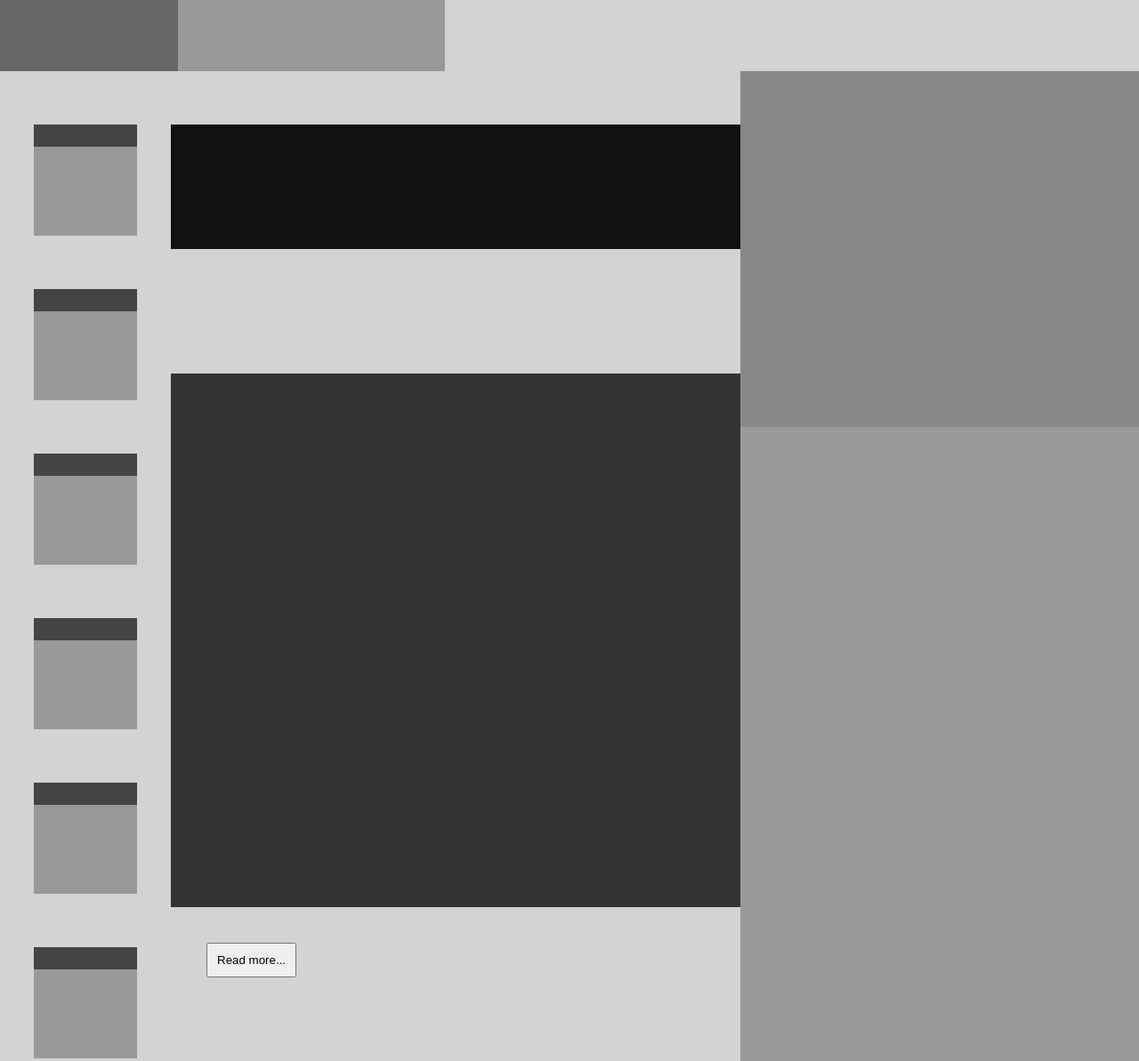
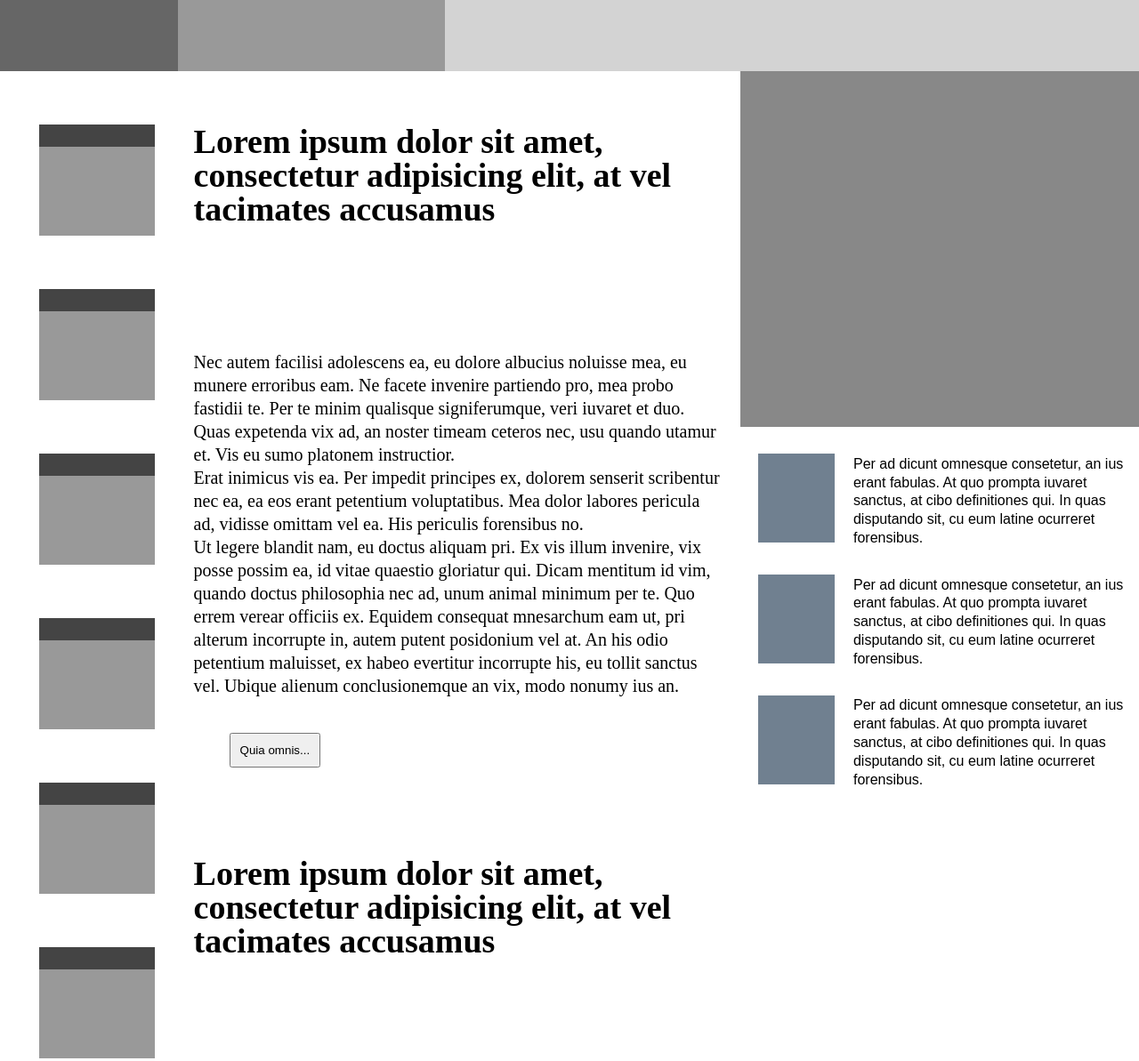
Before and after one commit to andrewr224/design_teardown, a plain HTML site: page index.html in a window 1280 px wide. Shown: the top 1193 px of the page at 89% size. Drawn offline with Linux system fonts and the light colour scheme.

Commit message:
Add some typography styles, final commit

```diff
--- a/assets/styles/main.css
+++ b/assets/styles/main.css
@@ -58,24 +58,10 @@ table {
 /*
 	===============================
 
-		Custom Styles
-
-	===============================
-*/
-
-.page {
-	background-color: LightGray;
-	width: 100%;
-}
-
-/*
-	===============================
-
 		Grid
 
 	===============================
 */
-
 
 .content:after {
 	content: "";
@@ -84,12 +70,13 @@ table {
 
 .category {
 	float: left;
-	width: 15%;
+	width: 17%;
 }
 
 section {
 	float: left;
-	width: 50%;
+	width: 48%;
+	padding-right: 20px;
 }
 
 
@@ -106,6 +93,8 @@ section {
 	===============================
 */
 
+@import url('https://fonts.googleapis.com/css?family=Cardo:400,700');
+
 /*
 	===============================
 
@@ -115,6 +104,7 @@ section {
 */
 
 header {
+	background-color: LightGray;
 	height: 80px;
 	width: 100%;
 }
@@ -158,12 +148,25 @@ nav a {
 	width: 100%;
 }
 
-.ads {
-	background-color: #999;
-	height: 800px;
-	width: 100%;
+.img {
+	background-color: SlateGrey;
+	display: inline-block;
+	height: 100px;
+	margin-right: 5%;
+	width: 20%;
 }
 
+.ad-text {
+	display: inline-block;
+	font-weight: 300;
+	font-family: Arial, sans-serif;
+	line-height: 1.3;
+	width: 75%;
+}
+
+.ad-block {
+	padding: 30px 0 0 20px;
+}
 
 /*
 	===============================
@@ -174,24 +177,23 @@ nav a {
 */
 
 article {
-
+	font-family: 'Cardo', serif;
 }
 
-.h1,
+h1 {
+	margin-top: 60px;
+	font-weight: 900;
+	font-size: 38px;
+}
+
 .h3 {
 	height: 140px;
 	width: 100%;
 }
 
-.h1 {
-	background-color: #111;
-	margin-top: 60px;
-}
-
 .text {
-	background-color: #333;
-	height: 600px;
-	width: 100%;
+	font-size: 20px;
+	line-height: 1.3;
 }
 
 article button {
@@ -208,6 +210,7 @@ article button {
 */
 
 footer {
+	background-color: LightGray;
 	height: 140px;
 	width: 100%;
 }
--- a/index.html
+++ b/index.html
@@ -51,36 +51,44 @@
 			<section>
 
 				<article>
-					<div class="h1">
-
-					</div>
+					<h1>
+						Lorem ipsum dolor sit amet, consectetur adipisicing elit, at vel tacimates accusamus
+					</h1>
 
 					<div class="h3">
 
 					</div>
 
 					<div class="text">
-
+						Nec autem facilisi adolescens ea, eu dolore albucius noluisse mea, eu munere erroribus eam. Ne facete invenire partiendo pro, mea probo fastidii te. Per te minim qualisque signiferumque, veri iuvaret et duo. Quas expetenda vix ad, an noster timeam ceteros nec, usu quando utamur et. Vis eu sumo platonem instructior.
+						<br>
+						Erat inimicus vis ea. Per impedit principes ex, dolorem senserit scribentur nec ea, ea eos erant petentium voluptatibus. Mea dolor labores pericula ad, vidisse omittam vel ea. His periculis forensibus no.
+						<br>
+						Ut legere blandit nam, eu doctus aliquam pri. Ex vis illum invenire, vix posse possim ea, id vitae quaestio gloriatur qui. Dicam mentitum id vim, quando doctus philosophia nec ad, unum animal minimum per te. Quo errem verear officiis ex. Equidem consequat mnesarchum eam ut, pri alterum incorrupte in, autem putent posidonium vel at. An his odio petentium maluisset, ex habeo evertitur incorrupte his, eu tollit sanctus vel. Ubique alienum conclusionemque an vix, modo nonumy ius an.
 					</div>
 
-					<button>Read more...</button>
+					<button>Quia omnis...</button>
 
 				</article>
 
 				<article>
-					<div class="h1">
-
-					</div>
+					<h1>
+						Lorem ipsum dolor sit amet, consectetur adipisicing elit, at vel tacimates accusamus
+					</h1>
 
 					<div class="h3">
 
 					</div>
 
 					<div class="text">
-
+						Nec autem facilisi adolescens ea, eu dolore albucius noluisse mea, eu munere erroribus eam. Ne facete invenire partiendo pro, mea probo fastidii te. Per te minim qualisque signiferumque, veri iuvaret et duo. Quas expetenda vix ad, an noster timeam ceteros nec, usu quando utamur et. Vis eu sumo platonem instructior.
+						<br>
+						Erat inimicus vis ea. Per impedit principes ex, dolorem senserit scribentur nec ea, ea eos erant petentium voluptatibus. Mea dolor labores pericula ad, vidisse omittam vel ea. His periculis forensibus no.
+						<br>
+						Ut legere blandit nam, eu doctus aliquam pri. Ex vis illum invenire, vix posse possim ea, id vitae quaestio gloriatur qui. Dicam mentitum id vim, quando doctus philosophia nec ad, unum animal minimum per te. Quo errem verear officiis ex. Equidem consequat mnesarchum eam ut, pri alterum incorrupte in, autem putent posidonium vel at. An his odio petentium maluisset, ex habeo evertitur incorrupte his, eu tollit sanctus vel. Ubique alienum conclusionemque an vix, modo nonumy ius an.
 					</div>
 
-					<button>Read more...</button>
+					<button>Quia omnis...</button>
 
 				</article>
 
@@ -89,7 +97,21 @@
 			<aside class="notifications">
 				<div class="search"></div>
 
-				<div class="ads"></div>
+				<div class="ads">
+					<div class="ad-block">
+						<div class="img"></div><!--
+						--><div class="ad-text">Per ad dicunt omnesque consetetur, an ius erant fabulas. At quo prompta iuvaret sanctus, at cibo definitiones qui. In quas disputando sit, cu eum latine ocurreret forensibus.</div>
+					</div>
+					<div class="ad-block">
+						<div class="img"></div><!--
+						--><div class="ad-text">Per ad dicunt omnesque consetetur, an ius erant fabulas. At quo prompta iuvaret sanctus, at cibo definitiones qui. In quas disputando sit, cu eum latine ocurreret forensibus.</div>
+					</div>
+					<div class="ad-block">
+						<div class="img"></div><!--
+						--><div class="ad-text">Per ad dicunt omnesque consetetur, an ius erant fabulas. At quo prompta iuvaret sanctus, at cibo definitiones qui. In quas disputando sit, cu eum latine ocurreret forensibus.</div>
+					</div>
+
+				</div>
 
 			</aside>
 		</div>
```
